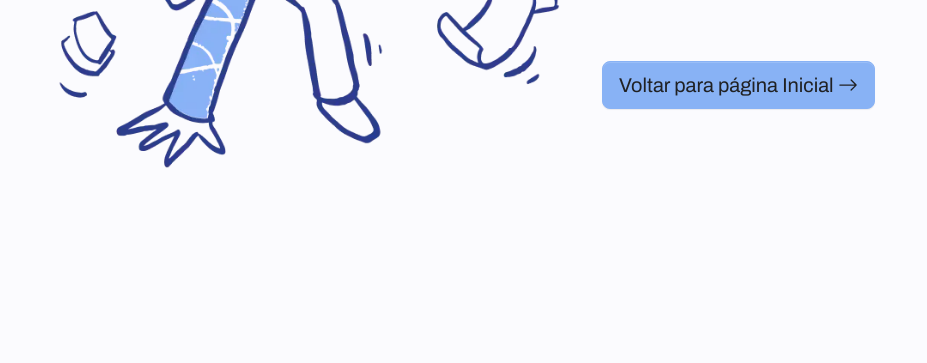
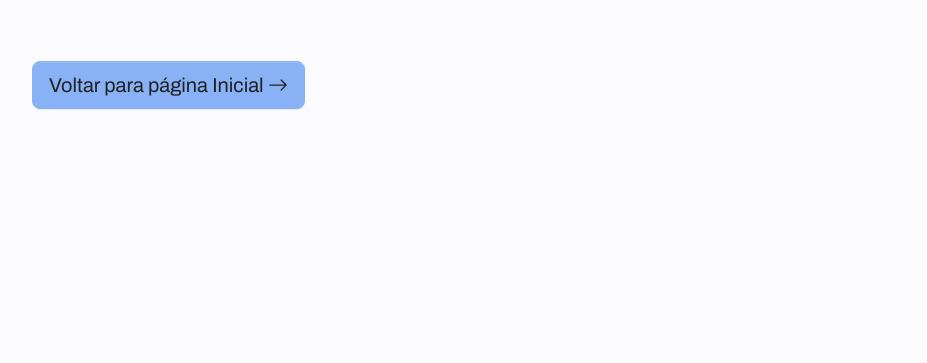
Before and after one commit to ds-front/portfolio-ux, a plain HTML site: page offline.html in a window 1280 px wide. Shown: the part 437-800 px from the top of the page, without its empty margins (50-977 px from the left). Drawn offline with Linux system fonts and the light colour scheme.

Commit message:
atualição remoção da coluna 2

```diff
--- a/offline.html
+++ b/offline.html
@@ -48,9 +48,7 @@
 <body>
     <main>
         <div class="container d-flex justify-content-center align-items-center vh-100">
-            <div class="row row-cols-1 row-cols-lg-2 vw-100">
-                <div class="col order-last order-lg-first"><img class="img-fluid w-100"
-                        src="assets/img/404/404_home.webp"></div>
+            <div class="row vw-100">
                 <div class="col d-flex flex-column justify-content-center ps-xxl-9">
                     <h1 class="display-1 fw-bold text-gradient">OPSS...</h1>
                     <h2>Você está offline</h2>
```
